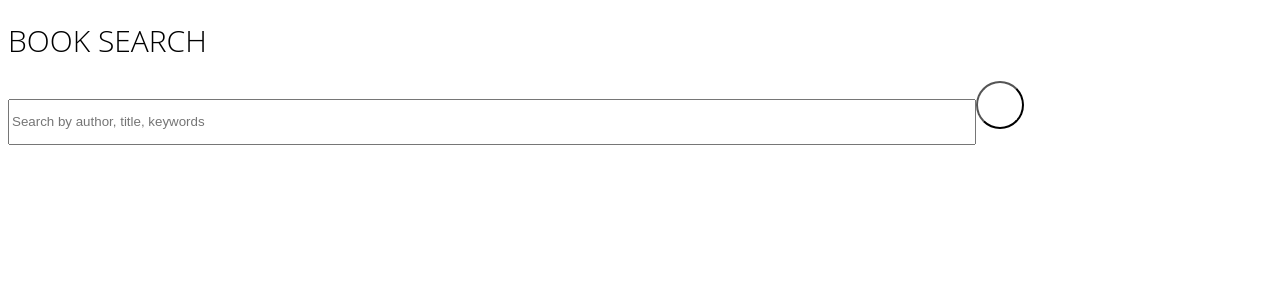
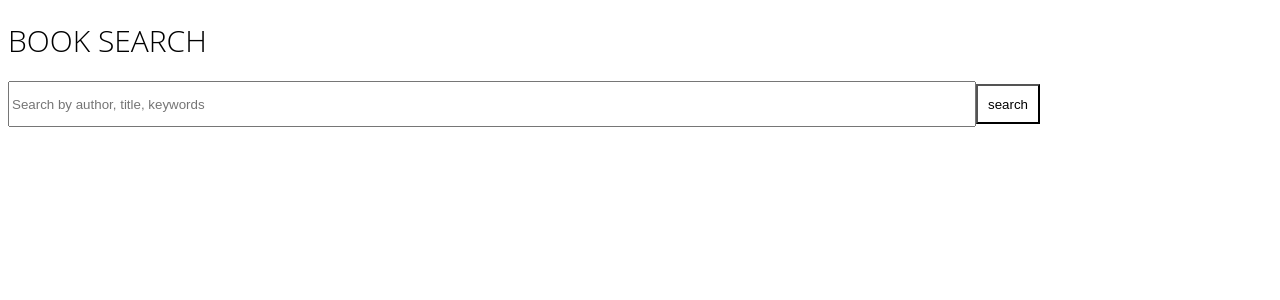
Before and after one commit to awigdale/Google-book-search, a React (Create React App) app: page / in a window 1280 px wide. Shown: the top 300 px of the page. Built offline with nearby package versions, Linux system fonts and the light colour scheme.

Commit message:
add index params to api request- going to use this to paginate

```diff
--- a/public/style.css
+++ b/public/style.css
@@ -26,9 +26,8 @@ input {
 }
 
 #submit {
-  width: 6vh;
-  height: 6vh;
-  border-radius: 50%;
+  width: 5vw;
+  height: 5vh;
   background: transparent;
   outline: none;
 }
--- a/src/client/components/books.js
+++ b/src/client/components/books.js
@@ -14,7 +14,9 @@ class Books extends Component {
   async handleSubmit(event) {
     event.preventDefault();
     const { data } = await axios.get(
-      `https://www.googleapis.com/books/v1/volumes?q=${this.state.searchInput}`
+      `https://www.googleapis.com/books/v1/volumes?q=${
+        this.state.searchInput
+      }&startIndex=0&maxResults=15`
     );
     this.setState({ allBooks: data.items });
   }
@@ -30,8 +32,9 @@ class Books extends Component {
             onChange={this.handleChange.bind(this)}
             placeholder="Search by author, title, keywords"
           />
-
-          <button id="submit" onClick={this.handleSubmit.bind(this)} />
+          <button id="submit" onClick={this.handleSubmit.bind(this)}>
+            search
+          </button>
         </form>
         {books.length ? (
           books.map(book => {
```
